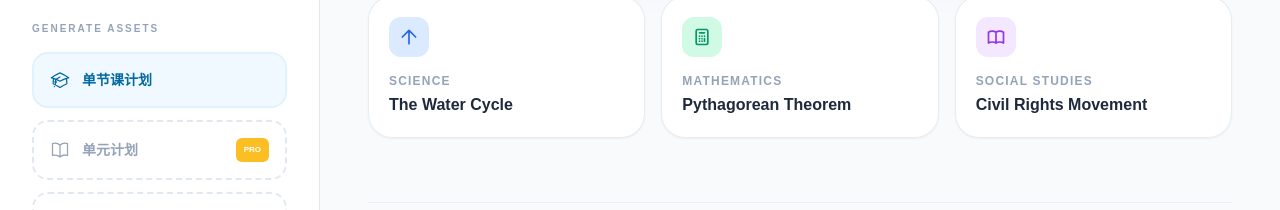
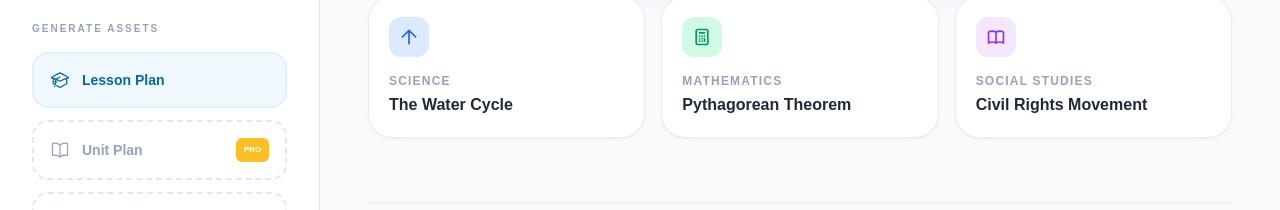
Before and after one commit to joanjiaocn-rgb/eduus, a Next.js app: page /page-new in a window 1280 px wide. Shown: the part 414-624 px from the top of the page. Built offline with nearby package versions, Linux system fonts and the light colour scheme.

Commit message:
fix: localize asset names to English for US educators

```diff
--- a/app/page-new/page.js
+++ b/app/page-new/page.js
@@ -48,8 +48,8 @@ export default function AIEDUInterface() {
   const standards = ['CCSS', 'NGSS', 'TEKS', 'State Stands', 'IB/AP', 'Custom'];
 
   const assets = [
-    { name: '单节课计划', icon: AcademicCapIcon, pro: false },
-    { name: '单元计划', icon: BookOpenIcon, pro: true, link: '/pricing' },
+    { name: 'Lesson Plan', icon: AcademicCapIcon, pro: false },
+    { name: 'Unit Plan', icon: BookOpenIcon, pro: true, link: '/pricing' },
     { name: 'Google Slides', icon: PresentationChartBarIcon, pro: true, link: '/pricing' },
     { name: 'Worksheets', icon: DocumentDuplicateIcon, pro: true, link: '/pricing' }
   ];
```
